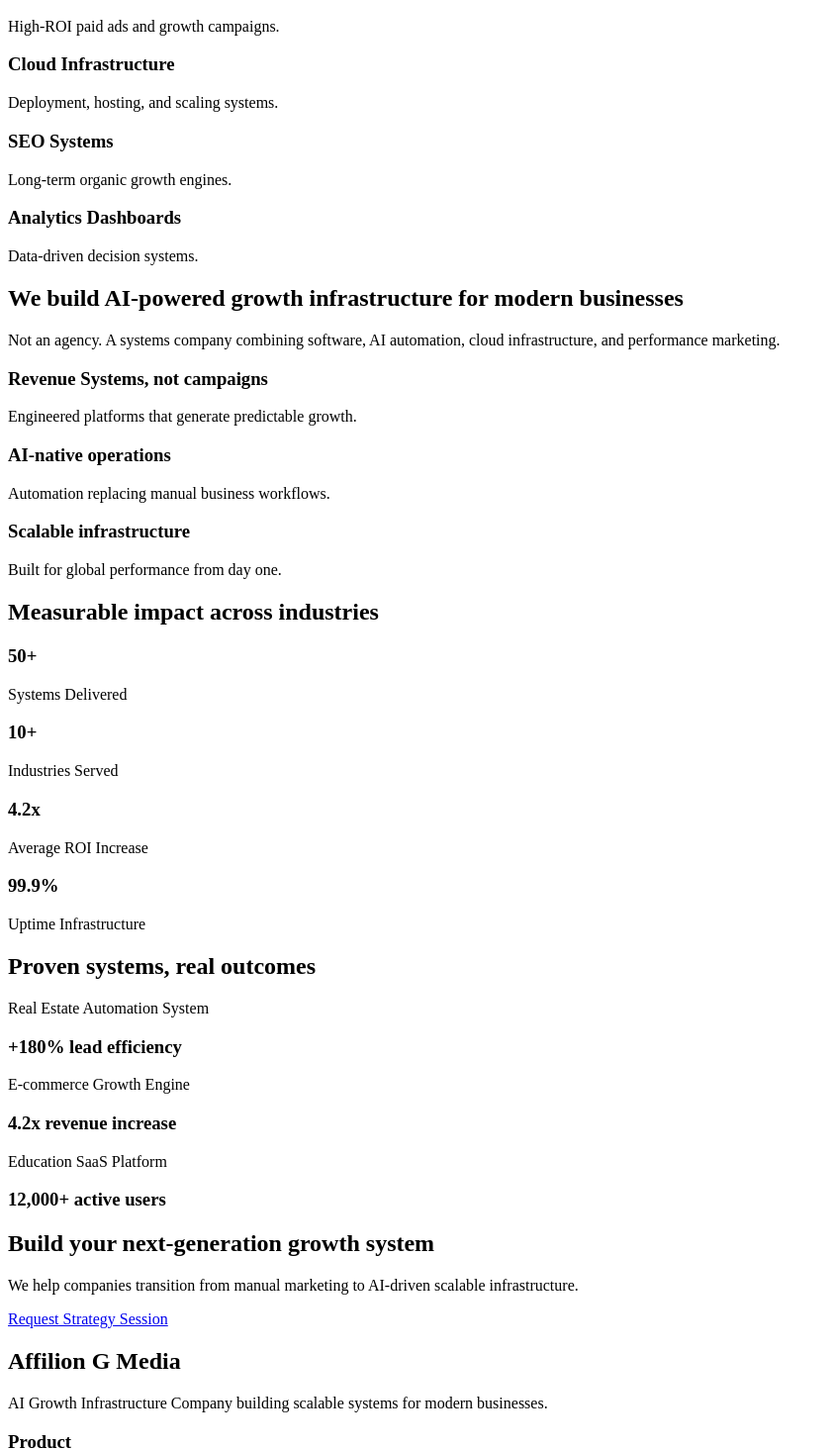
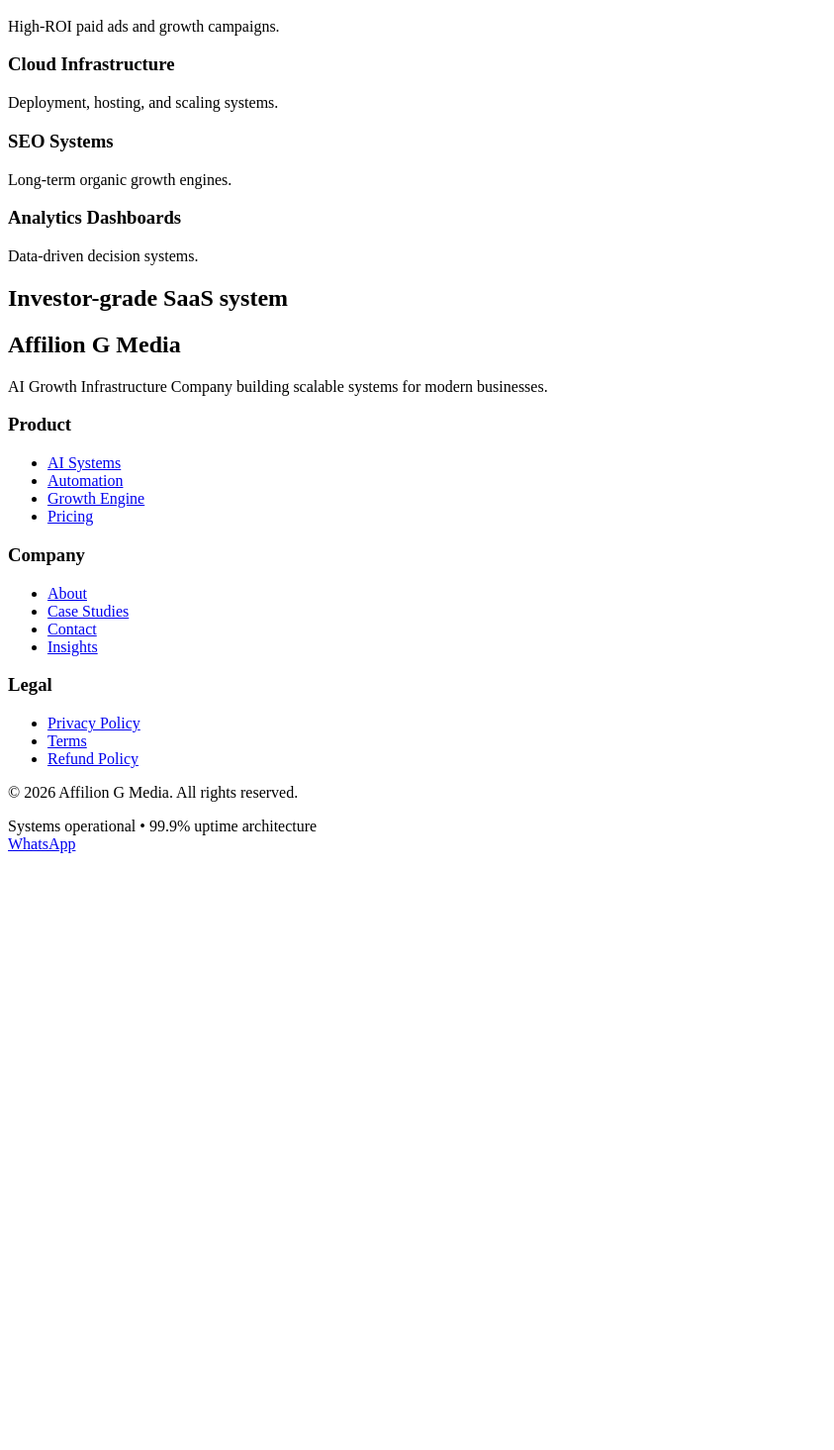
Before and after one commit to priye94/affiliongmedia, a Next.js app: page / in a window 1280 px wide. Shown: the part 798-2263 px from the top of the page at 99% size, without its empty margins (0-843 px from the left). After the commit the page ends 1668 px from the top, so only its background shows below. Built offline with nearby package versions, Linux system fonts and the light colour scheme.

Commit message:
Fix Next.js build

```diff
--- a/app/page.tsx
+++ b/app/page.tsx
@@ -1,182 +1,26 @@
 "use client";
+
 import Hero from "@/components/Hero";
 import Stats from "@/components/Stats";
 import Services from "@/components/Services";
 import GlassCard from "@/components/GlassCard";
 import { motion } from "framer-motion";
 
-export default function HomeClient() {
+export default function Page() {
   return (
-    <main className="relative overflow-hidden bg-[#050816]">
-
-      {/* =========================
-          PREMIUM BACKGROUND SYSTEM
-      ========================= */}
-      <div className="fixed inset-0 -z-10">
-        <div className="absolute top-0 left-1/2 h-[700px] w-[700px] -translate-x-1/2 bg-blue-500/10 blur-[180px]" />
-        <div className="absolute bottom-0 right-0 h-[500px] w-[500px] bg-cyan-500/10 blur-[160px]" />
-        <div
-          className="absolute inset-0 opacity-[0.05]"
-          style={{
-            backgroundImage:
-              "linear-gradient(to right, #ffffff10 1px, transparent 1px), linear-gradient(to bottom, #ffffff10 1px, transparent 1px)",
-            backgroundSize: "70px 70px",
-          }}
-        />
-      </div>
+    <main className="bg-[#050816] text-white">
 
       <Hero />
       <Stats />
       <Services />
 
-      {/* =========================
-          INVESTOR VALUE PROPOSITION
-      ========================= */}
-      <section className="py-32 px-6">
-        <div className="max-w-6xl mx-auto text-center">
-
-          <motion.h2
-            initial={{ opacity: 0, y: 30 }}
-            whileInView={{ opacity: 1, y: 0 }}
-            viewport={{ once: true }}
-            className="text-4xl md:text-5xl font-bold"
-          >
-            We build AI-powered growth infrastructure for modern businesses
-          </motion.h2>
-
-          <p className="mt-6 text-slate-400 max-w-2xl mx-auto">
-            Not an agency. A systems company combining software, AI automation,
-            cloud infrastructure, and performance marketing.
-          </p>
-
-          <div className="mt-16 grid md:grid-cols-3 gap-6">
-
-            {[
-              {
-                title: "Revenue Systems, not campaigns",
-                desc: "Engineered platforms that generate predictable growth.",
-              },
-              {
-                title: "AI-native operations",
-                desc: "Automation replacing manual business workflows.",
-              },
-              {
-                title: "Scalable infrastructure",
-                desc: "Built for global performance from day one.",
-              },
-            ].map((item) => (
-              <GlassCard
-                key={item.title}
-                title={item.title}
-                desc={item.desc}
-              />
-            ))}
-
-          </div>
-        </div>
-      </section>
-
-      {/* =========================
-          METRICS SECTION
-      ========================= */}
-      <section className="py-32 px-6 bg-white/5">
-        <div className="max-w-6xl mx-auto text-center">
-
-          <h2 className="text-4xl font-bold">
-            Measurable impact across industries
-          </h2>
-
-          <div className="mt-14 grid md:grid-cols-4 gap-6">
-
-            {[
-              { value: "50+", label: "Systems Delivered" },
-              { value: "10+", label: "Industries Served" },
-              { value: "4.2x", label: "Average ROI Increase" },
-              { value: "99.9%", label: "Uptime Infrastructure" },
-            ].map((stat) => (
-              <motion.div
-                key={stat.label}
-                whileHover={{ y: -6, scale: 1.02 }}
-                className="rounded-2xl border border-white/10 bg-[#0b1224] p-8"
-              >
-                <h3 className="text-3xl font-bold text-blue-500">
-                  {stat.value}
-                </h3>
-                <p className="mt-2 text-slate-400 text-sm">
-                  {stat.label}
-                </p>
-              </motion.div>
-            ))}
-
-          </div>
-        </div>
-      </section>
-
-      {/* =========================
-          CASE STUDIES
-      ========================= */}
-      <section className="py-32 px-6">
-        <div className="max-w-6xl mx-auto">
-
-          <h2 className="text-4xl font-bold text-center">
-            Proven systems, real outcomes
-          </h2>
-
-          <div className="mt-14 grid md:grid-cols-3 gap-6">
-
-            {[
-              {
-                title: "Real Estate Automation System",
-                result: "+180% lead efficiency",
-              },
-              {
-                title: "E-commerce Growth Engine",
-                result: "4.2x revenue increase",
-              },
-              {
-                title: "Education SaaS Platform",
-                result: "12,000+ active users",
-              },
-            ].map((item) => (
-              <motion.div
-                key={item.title}
-                whileHover={{ y: -10, scale: 1.03 }}
-                className="rounded-2xl border border-white/10 bg-[#0b1224] p-8"
-              >
-                <p className="text-slate-400 text-sm">{item.title}</p>
-                <h3 className="text-2xl font-bold mt-3 text-white">
-                  {item.result}
-                </h3>
-              </motion.div>
-            ))}
-
-          </div>
-        </div>
-      </section>
-
-      {/* =========================
-          CTA
-      ========================= */}
-      <section className="py-40 px-6 text-center">
-        <div className="max-w-3xl mx-auto">
-
-          <h2 className="text-5xl font-bold">
-            Build your next-generation growth system
-          </h2>
-
-          <p className="mt-6 text-slate-400">
-            We help companies transition from manual marketing to AI-driven scalable infrastructure.
-          </p>
-
-          <motion.a
-            whileHover={{ scale: 1.06 }}
-            href="/contact"
-            className="mt-10 inline-block rounded-xl bg-gradient-to-r from-blue-600 to-cyan-500 px-10 py-4 font-medium"
-          >
-            Request Strategy Session
-          </motion.a>
-
-        </div>
+      <section className="py-32 text-center">
+        <motion.h2
+          initial={{ opacity: 0, y: 20 }}
+          whileInView={{ opacity: 1, y: 0 }}
+        >
+          Investor-grade SaaS system
+        </motion.h2>
       </section>
 
     </main>
```
Also changed, not shown: components/HomeClient.tsx (deleted, +0 -26 lines).
